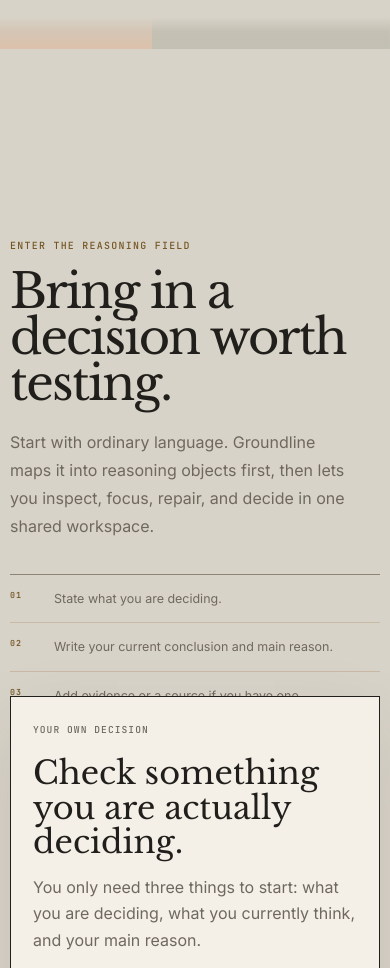
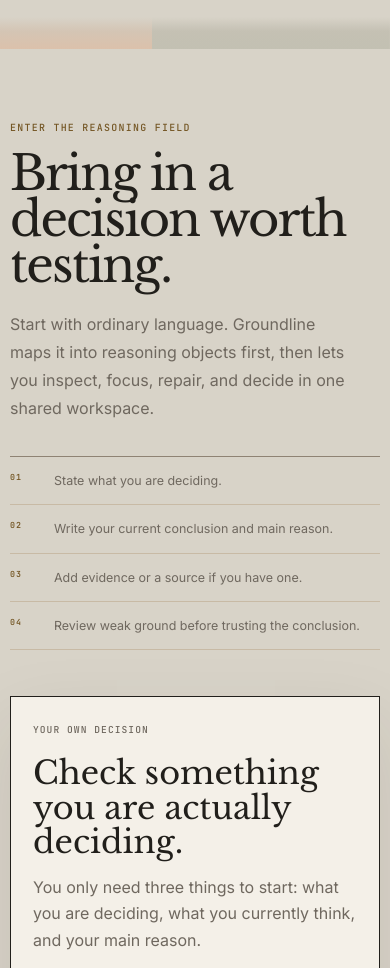
Before and after one commit to panjiaryasoma/Groundline, a React (Vite) app: page / in a window 390 px wide. Shown: the part 2680-3648 px from the top of the page. Built offline with nearby package versions, Linux system fonts and the light colour scheme.

Commit message:
fix: prevent mobile entry content overlap

```diff
--- a/src/styles/p12-6.css
+++ b/src/styles/p12-6.css
@@ -132,6 +132,16 @@
   border-top-color: transparent !important;
 }
 
+/* P12.2 disables the sticky entry copy once the entry scene collapses to one
+ * column. This later seam layer makes scene children positioned again, so the
+ * desktop top offset must also be cleared or the copy is visually shifted into
+ * the choice cards on tablet/mobile layouts. */
+@media (max-width: 1080px) {
+  .start-entry__copy {
+    top: auto;
+  }
+}
+
 @media (max-width: 780px) {
   .start-scene--hero::after,
   .start-scene--method::after,
```
